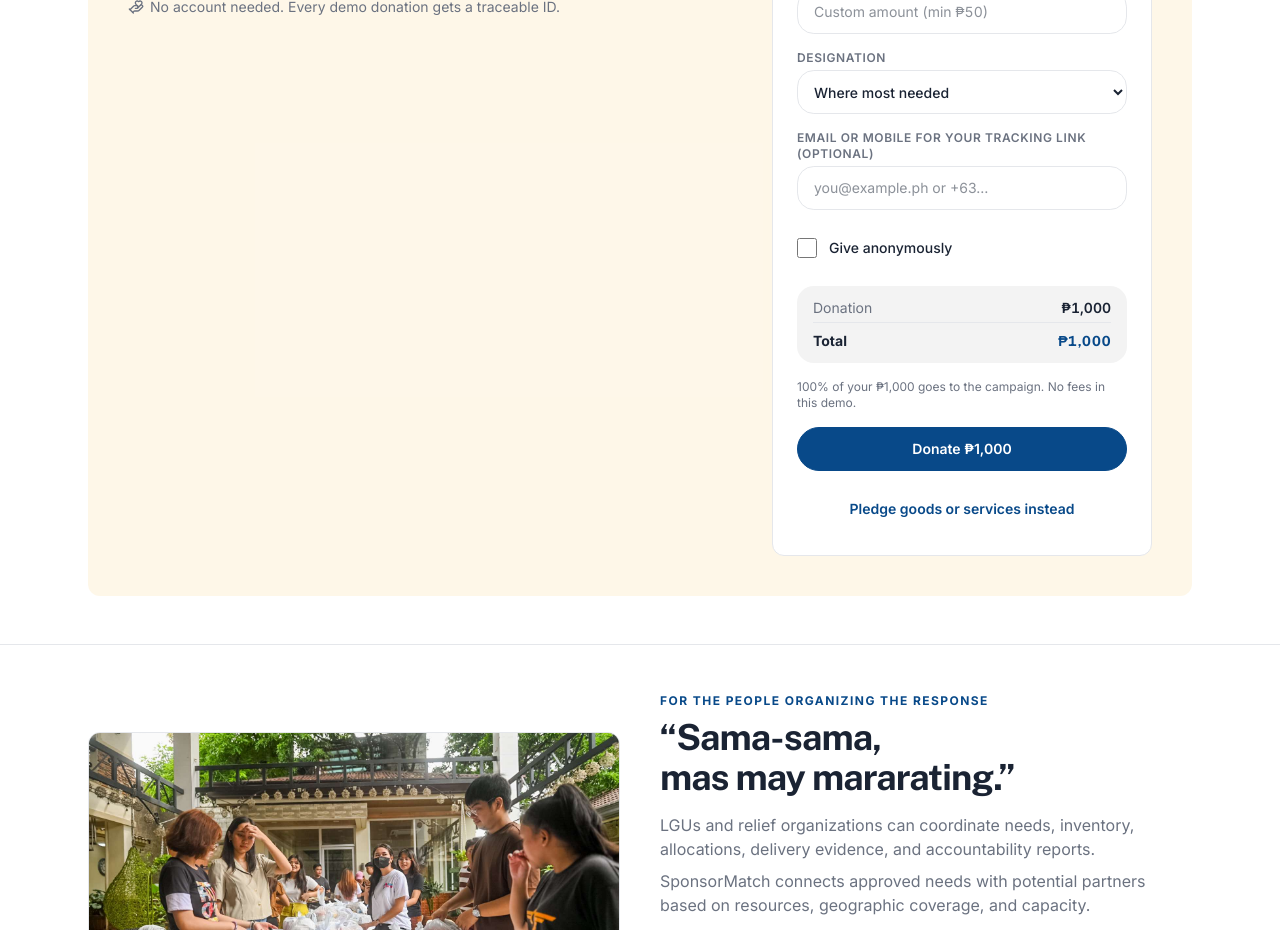
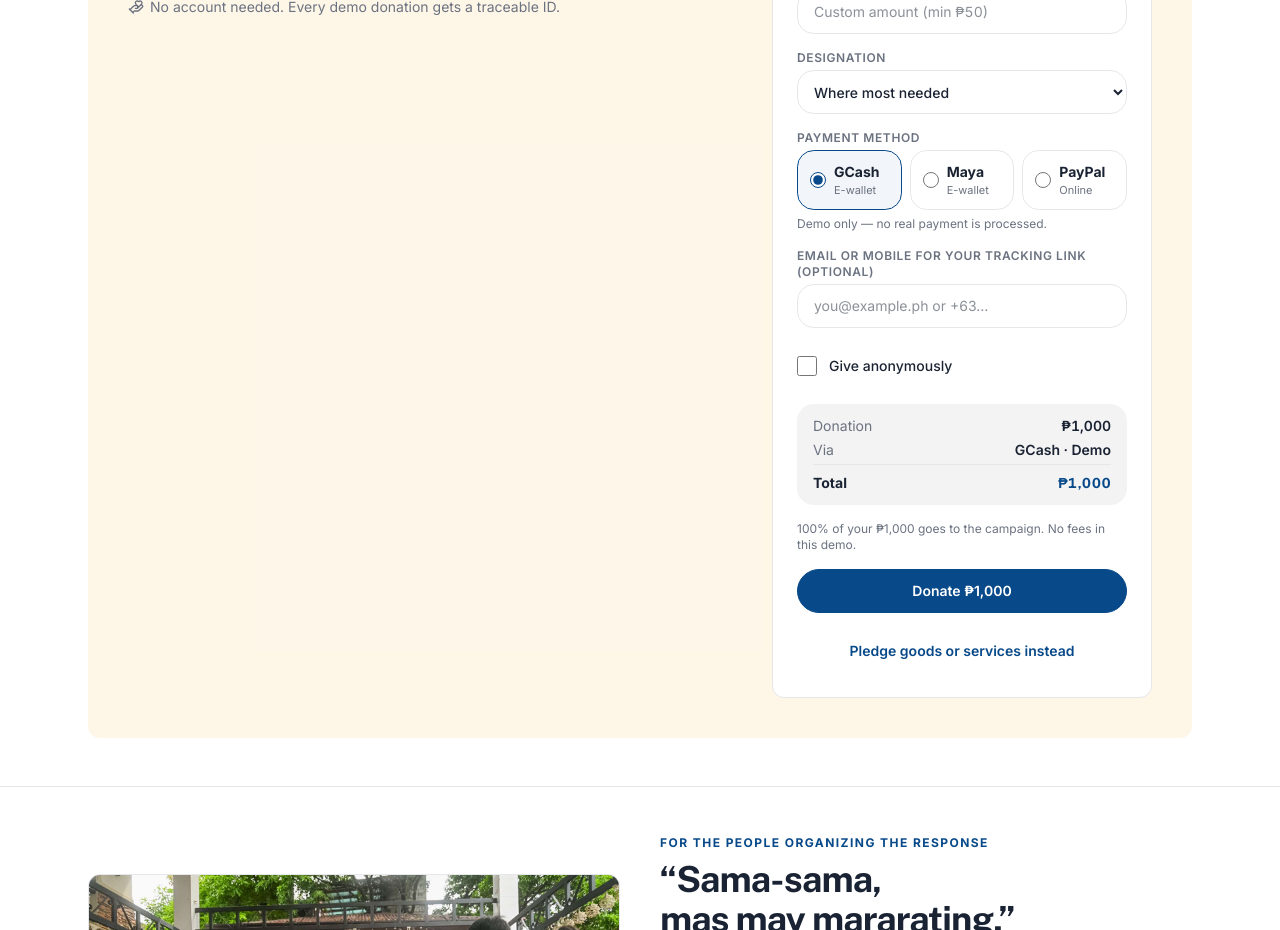
Before and after one commit to ralph-16/psc-project, a Next.js app: page / in a window 1280 px wide. Shown: the part 5700-6630 px from the top of the page. Built offline with nearby package versions, Linux system fonts and the light colour scheme.

Commit message:
feat: payment method picker (GCash/Maya/PayPal) in quick donate, docs

```diff
--- a/components/ugnay/QuickDonate.tsx
+++ b/components/ugnay/QuickDonate.tsx
@@ -11,6 +11,18 @@ import type { Campaign } from "@/lib/mock/campaigns";
 const CHIPS = [200, 500, 1000, 2000];
 const MIN_PESOS = 50;
 const MAX_PESOS = 5000000;
+
+const METHODS = [
+  { id: "gcash", label: "GCash", sub: "E-wallet" },
+  { id: "maya", label: "Maya", sub: "E-wallet" },
+  { id: "paypal", label: "PayPal", sub: "Online" },
+] as const;
+
+type MethodId = (typeof METHODS)[number]["id"];
+
+function methodLabel(id: MethodId) {
+  return METHODS.find((m) => m.id === id)?.label ?? "GCash";
+}
 
 function peso(n: number) {
   return "₱" + n.toLocaleString("en-PH");
@@ -42,12 +54,15 @@ export default function QuickDonate({
   const [amount, setAmount] = useState(1000);
   const [custom, setCustom] = useState("");
   const [category, setCategory] = useState("Where most needed");
+  const [method, setMethod] = useState<MethodId>("gcash");
   const [contact, setContact] = useState("");
   const [anonymous, setAnonymous] = useState(false);
   const [honeypot, setHoneypot] = useState("");
   const [error, setError] = useState<string | null>(null);
   const [confirming, setConfirming] = useState(false);
-  const [done, setDone] = useState<{ traceId: string; amount: number } | null>(null);
+  const [done, setDone] = useState<{ traceId: string; amount: number; method: string } | null>(
+    null,
+  );
 
   const active = campaigns.find((c) => c.id === campaignId) ?? campaigns[0];
   const effective = custom !== "" ? Number(custom) || 0 : amount;
@@ -85,7 +100,7 @@ export default function QuickDonate({
           amount: effective,
           kind: "Cash",
           donor: anonymous ? "Anonymous donor" : "Guest donor",
-          method: "Mock channel",
+          method: `${methodLabel(method)} (demo)`,
           date: new Date().toISOString(),
         });
         localStorage.setItem("ugnay-donations", JSON.stringify(list));
@@ -93,7 +108,7 @@ export default function QuickDonate({
         /* storage unavailable — confirmation still proceeds */
       }
       setConfirming(false);
-      setDone({ traceId, amount: effective });
+      setDone({ traceId, amount: effective, method: methodLabel(method) });
     }, 900);
   }
 
@@ -102,8 +117,8 @@ export default function QuickDonate({
       <section aria-label="Donation confirmed" aria-live="polite" className="ugnay-card p-5 sm:p-6">
         <h2 className="font-display text-lg font-bold text-[#1a2333]">Donation confirmed (demo)</h2>
         <p className="mt-2 text-sm text-[#6b7280]">
-          <strong className="text-[#1a2333]">{peso(done.amount)}</strong> to {active.title}.
-          Save this ID — it is your no-login tracking link.
+          <strong className="text-[#1a2333]">{peso(done.amount)}</strong> to {active.title}{" "}
+          via {done.method} (demo). Save this ID — it is your no-login tracking link.
         </p>
         <p className="font-display mt-3 text-lg font-bold tabular-nums">Trace ID: {done.traceId}</p>
         <div className="mt-4 flex flex-col gap-2 sm:flex-row">
@@ -207,6 +222,41 @@ export default function QuickDonate({
           </select>
         </label>
 
+        <fieldset>
+          <legend className="mb-1 text-xs font-semibold tracking-wider text-[#6b7280] uppercase">
+            Payment method
+          </legend>
+          <div className="grid grid-cols-3 gap-2">
+            {METHODS.map((m) => (
+              <label
+                key={m.id}
+                className={cn(
+                  "flex min-h-[60px] cursor-pointer items-center gap-2 rounded-xl border-[1.5px] px-3 py-2",
+                  method === m.id
+                    ? "border-[#084989] bg-[#084989]/5"
+                    : "border-[#e5e7eb] bg-white",
+                )}
+              >
+                <input
+                  type="radio"
+                  name="quick-donate-method"
+                  value={m.id}
+                  checked={method === m.id}
+                  onChange={() => setMethod(m.id)}
+                  className="size-4 shrink-0 accent-[#084989]"
+                />
+                <span className="min-w-0">
+                  <span className="block text-sm font-bold text-[#1a2333]">{m.label}</span>
+                  <span className="block text-[11px] text-[#6b7280]">{m.sub}</span>
+                </span>
+              </label>
+            ))}
+          </div>
+          <p className="mt-1.5 text-xs text-[#6b7280]">
+            Demo only — no real payment is processed.
+          </p>
+        </fieldset>
+
         <label className="block">
           <span className="mb-1 block text-xs font-semibold tracking-wider text-[#6b7280] uppercase">
             Email or mobile for your tracking link (optional)
@@ -248,6 +298,10 @@ export default function QuickDonate({
             <dt className="text-[#6b7280]">Donation</dt>
             <dd className="font-semibold tabular-nums">{peso(effective)}</dd>
           </div>
+          <div className="mt-1 flex justify-between">
+            <dt className="text-[#6b7280]">Via</dt>
+            <dd className="font-semibold">{methodLabel(method)} · Demo</dd>
+          </div>
           <div className="mt-1 flex justify-between border-t border-[#e5e7eb] pt-2">
             <dt className="font-bold">Total</dt>
             <dd className="font-display font-bold text-[#084989] tabular-nums">{peso(effective)}</dd>
```
Also changed, not shown: 2 other files (tests, documents, lock files or other folders).
